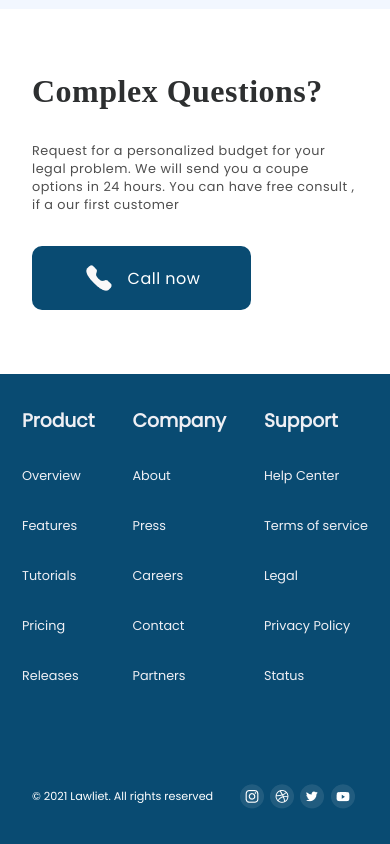
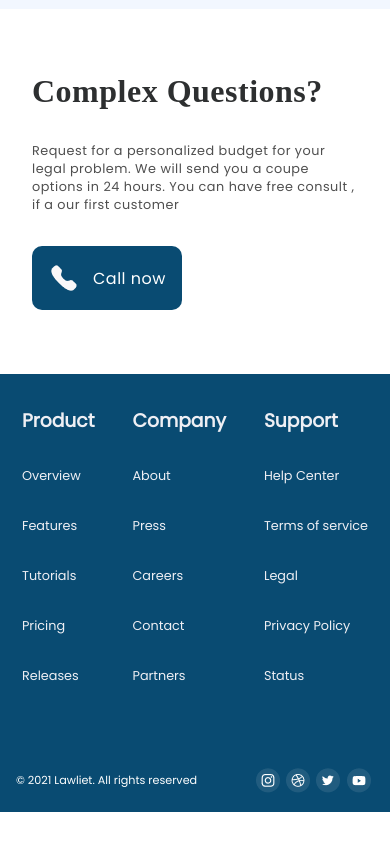
Before and after one commit to Phoenix6296/wisdmlabs-task, a plain HTML site: page index.html in a window 390 px wide. Shown: the part 3275-4119 px from the top of the page. After the commit the page ends 4087 px from the top, so only its background shows below. Drawn offline with Linux system fonts and the light colour scheme.

Commit message:
Final touch is done

```diff
--- a/mobile.css
+++ b/mobile.css
@@ -109,6 +109,12 @@
         display: none;
     }
 
+    .question__button {
+        width: fit-content;
+        height: fit-content;
+        padding: 1rem;
+    }
+
     /* Footer */
     .footer {
         padding: 2rem 0;
@@ -130,6 +136,7 @@
 
     /* Copyright */
     .copyright {
+        padding: 1rem;
         font-size: 0.7rem;
     }
 
```
